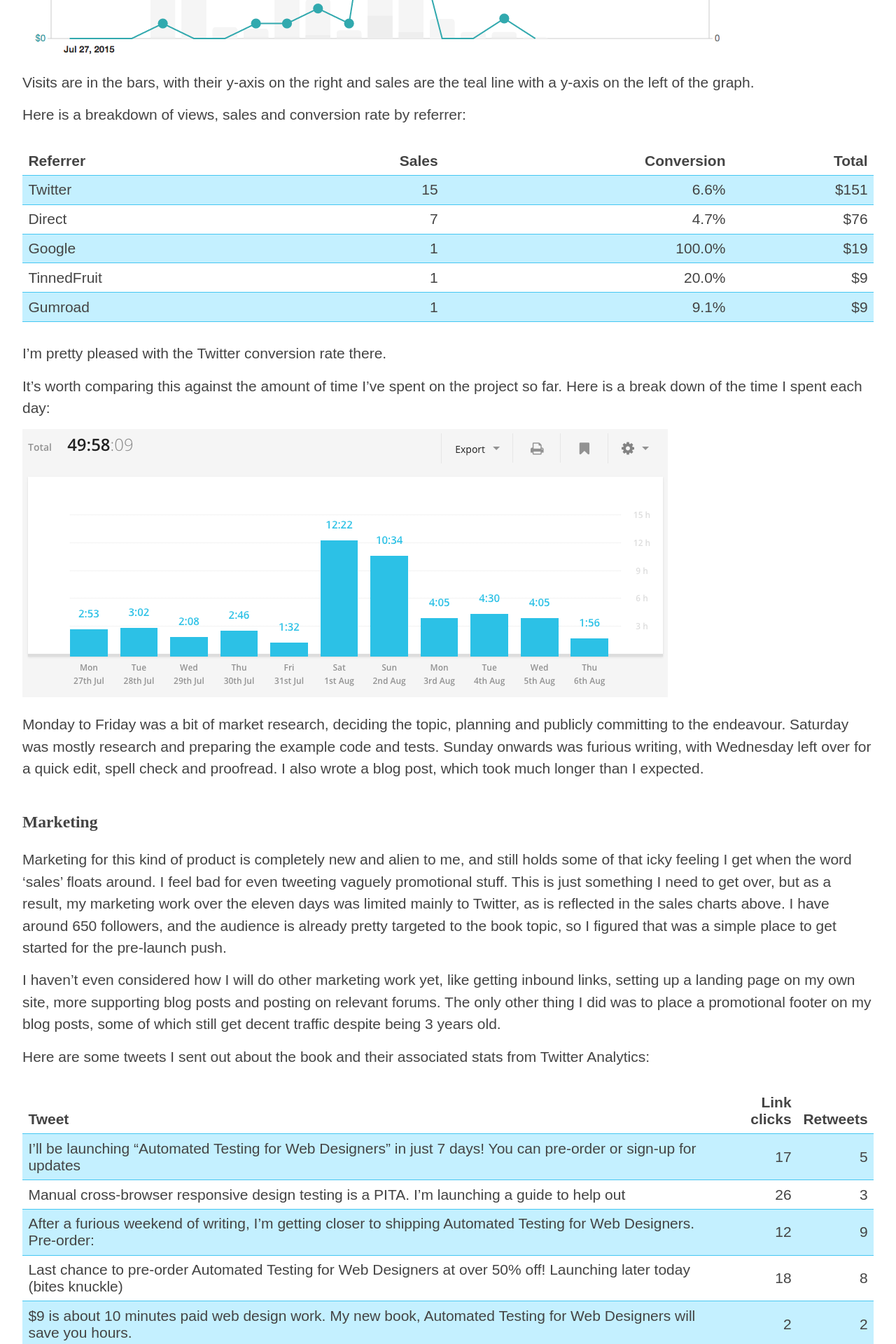
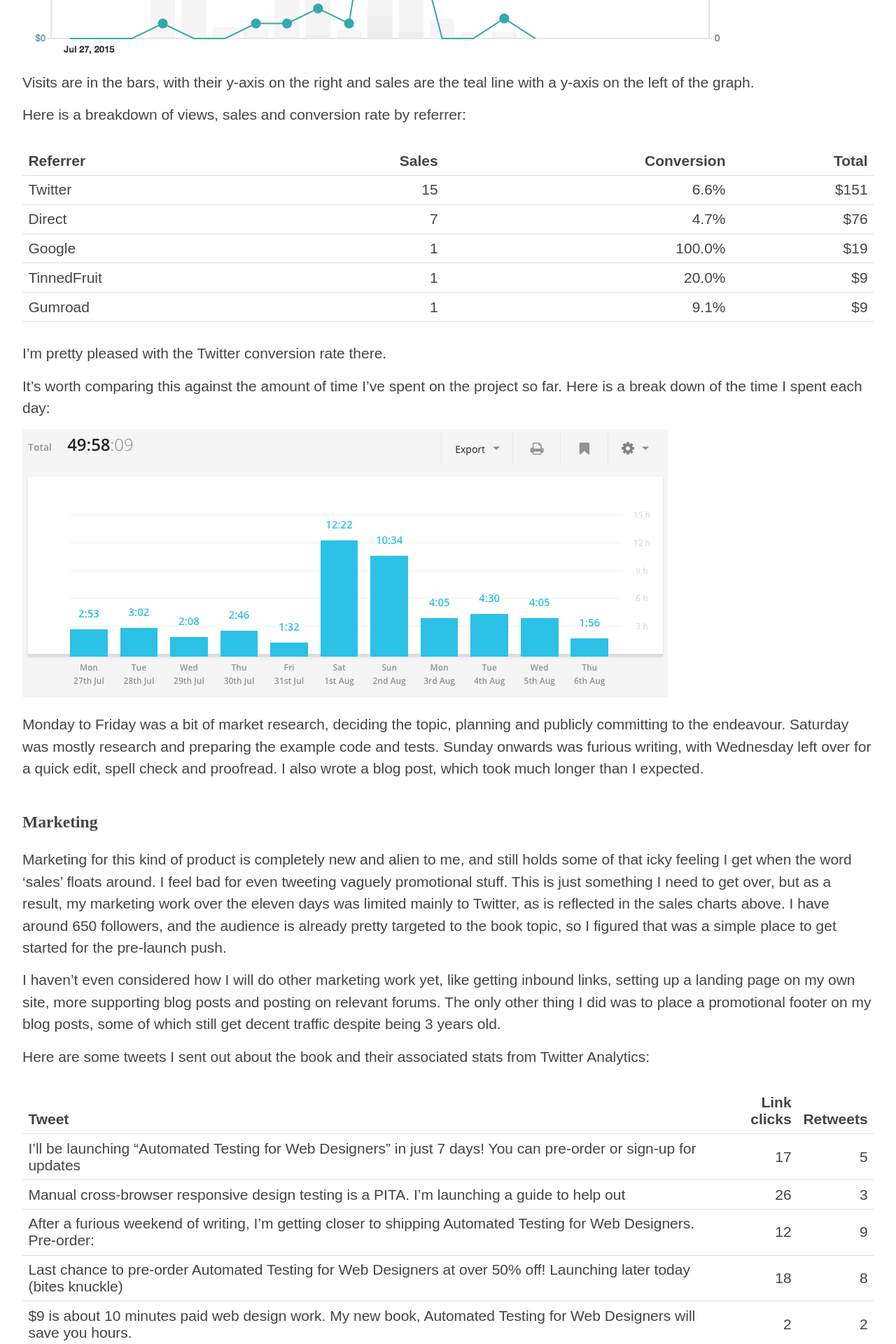
Before and after one commit to froots/froots.github.io, a Jekyll site: the page built from _posts/2015-08-12-why-would-anyone-try-and-write-a-book-in-eleven-days.md, in a window 1280 px wide. Shown: the part 3167-5087 px from the top of the page at 70% size. Built offline with Jekyll 4.4.1, drawn with Linux system fonts in a browser that asks for light colours.

Commit message:
Table modifications

```diff
--- a/_sass/main/_base.scss
+++ b/_sass/main/_base.scss
@@ -137,17 +137,14 @@ table {
 }
 
 th, td {
-  border-bottom: 1px solid $color-secondary;
+  border-bottom: 1px solid $color-light-border;
   padding: .4rem;
   text-align: left;
 }
 
 th {
+  align: center;
   vertical-align: bottom;
-}
-
-tbody tr:nth-child(odd) {
-  background: $color-secondary-light;
 }
 
 dl,
```
